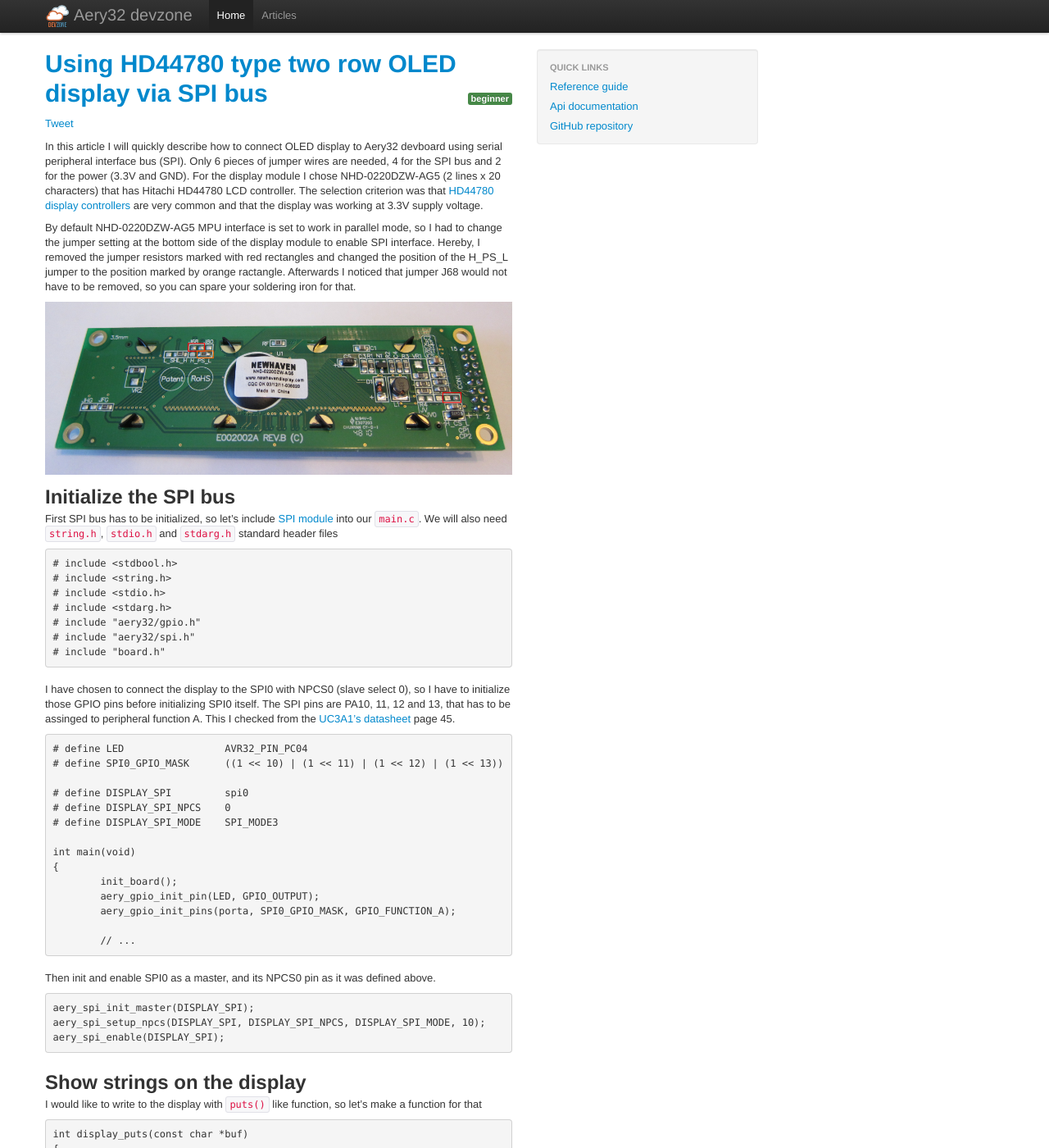
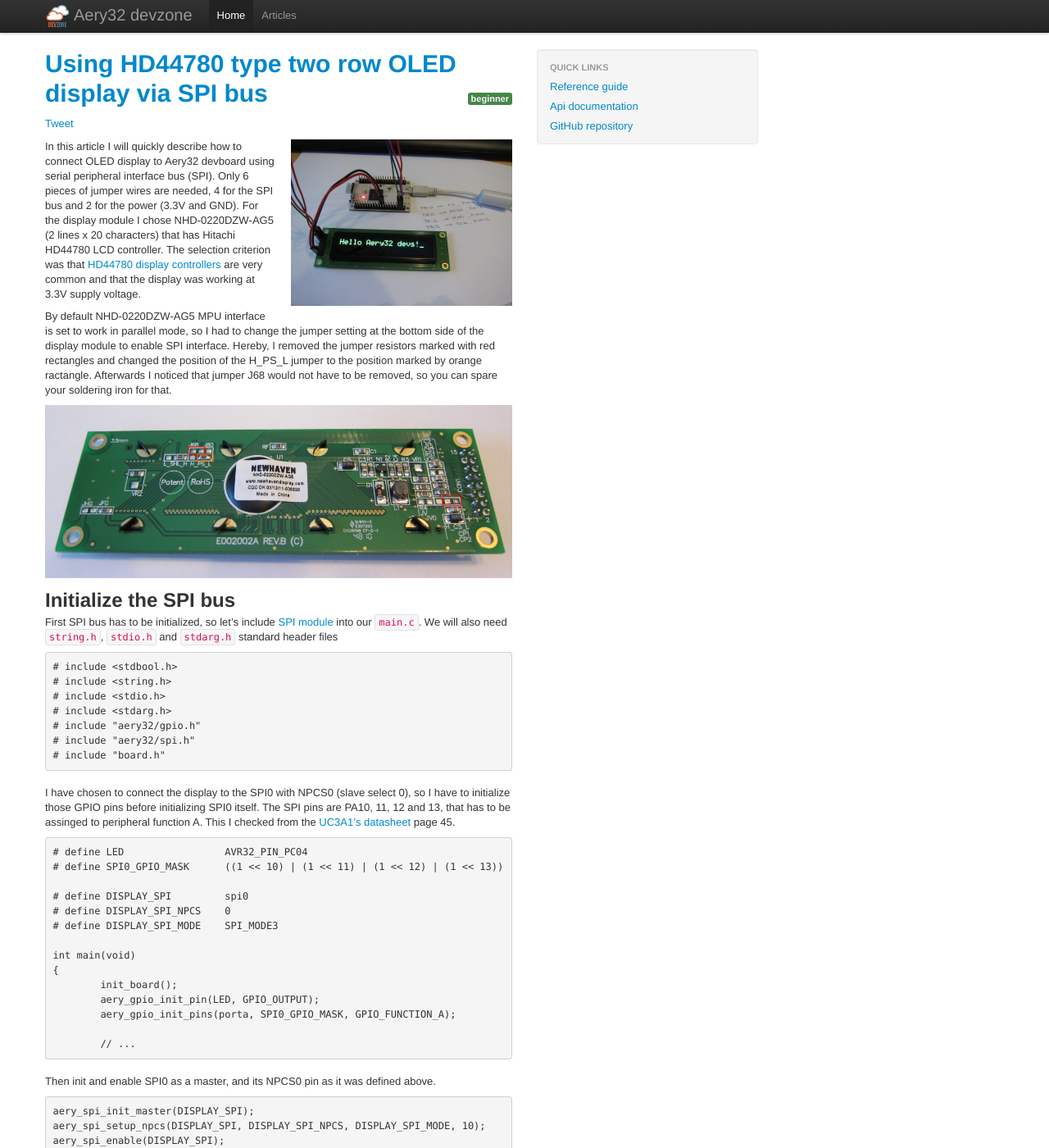
Before and after one commit to aery32/aery32.github.com, a Jekyll site: the page built from _posts/2012-05-27-using-hd44780-type-two-row-oled-display-via-spi-bus.md, in a window 1280 px wide and 1400 px high. Shown: the whole window at 82% size. Built offline with Jekyll 4.4.1, drawn with Linux system fonts in a browser that asks for light colours; nearby versions of some CDN libraries; Markdown is read by kramdown in place of the engine named in the settings; comment, search, counter and statistics services are not loaded.

Commit message:
Add image to the latest post

```diff
--- a/_posts/2012-05-27-using-hd44780-type-two-row-oled-display-via-spi-bus.md
+++ b/_posts/2012-05-27-using-hd44780-type-two-row-oled-display-via-spi-bus.md
@@ -19,6 +19,8 @@ tweet-text: "Using HD44780 type two row OLED display with #Aery32 Software Frame
 summary: "In this article it's quickly described how to connect OLED display to Aery32 devboard using serial peripheral interface bus (SPI). Only 6 pieces of jumper wires are needed, 4 for the SPI bus and 2 for the power (3.3V and GND)"
 ---
 
+<a href="/images/hello_aery32_devs_hires.JPG" title="OLED display connected to Aery32">
+<img class="pull-right" itemprop="image" src="{{ site.url }}/images/hello_aery32_devs_lores.jpg" alt="OLED display connected to Aery32" /></a>
 In this article I will quickly describe how to connect OLED display to Aery32 devboard using serial peripheral interface bus (SPI). Only 6 pieces of jumper wires are needed, 4 for the SPI bus and 2 for the power (3.3V and GND). For the display module I chose NHD‐0220DZW‐AG5 (2 lines x 20 characters) that has Hitachi HD44780 LCD controller. The selection criterion was that [HD44780 display controllers](http://en.wikipedia.org/wiki/Hitachi_HD44780_LCD_controller) are very common and that the display was working at 3.3V supply voltage.
 
 By default NHD‐0220DZW‐AG5 MPU interface is set to work in parallel mode, so I had to change the jumper setting at the bottom side of the display module to enable SPI interface. Hereby, I removed the jumper resistors marked with red rectangles and changed the position of the H_PS_L jumper to the position marked by orange ractangle. Afterwards I noticed that jumper J68 would not have to be removed, so you can spare your soldering iron for that.
--- a/assets/css/custom-styles.css
+++ b/assets/css/custom-styles.css
@@ -31,6 +31,13 @@
 .post-article addr, .post-article address {
 	display: inline;
 }
+.post-article img.pull-right {
+	margin: 0 0 20px 20px;
+}
+.post-article img.pull-left {
+	margin: 0 20px 20px 0;
+}
+
 .post-socials {
 	margin: 10px 0;
 }
```
Also changed, not shown: images/hello_aery32_devs_hires.JPG (added), images/hello_aery32_devs_lores.jpg (added).
